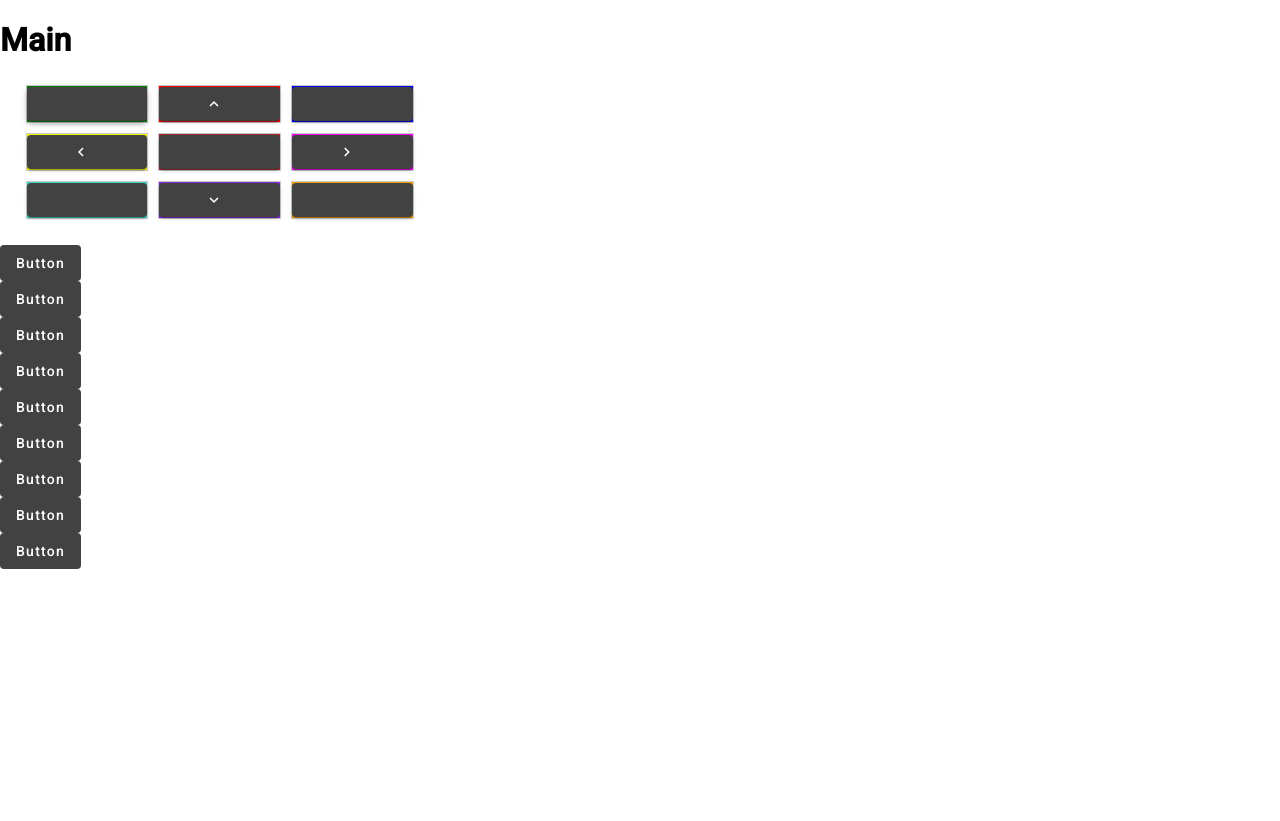
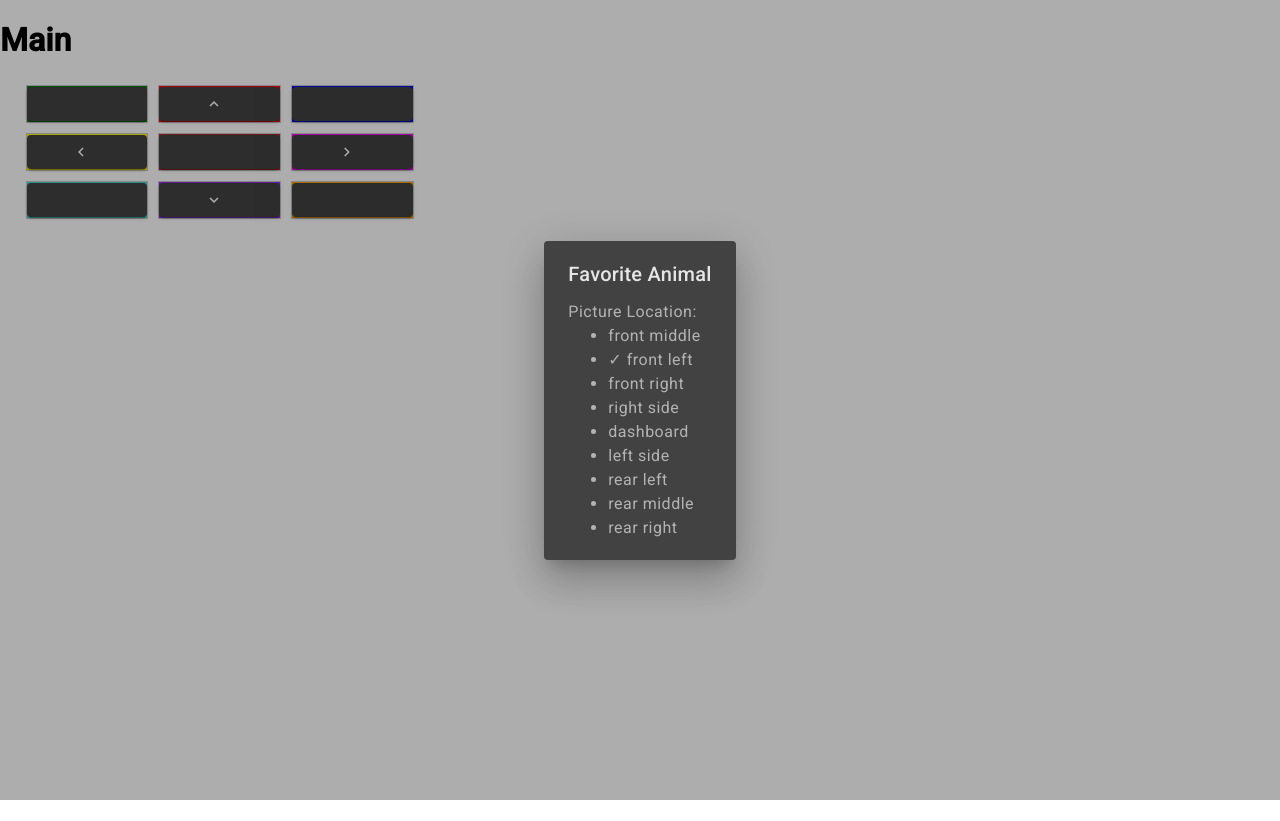
Before and after one commit to Real-VeerSandhu/Grid-Picture-Uploader, an Angular app: page / in a window 1280 px wide. Both pictures are taken after a click on the button 87 px from the left and 104 px from the top of the page. Built offline with nearby package versions, Linux system fonts and the light colour scheme.

Commit message:
add dialogue

```diff
--- a/src/app/app.component.html
+++ b/src/app/app.component.html
@@ -1,9 +1,9 @@
 <h1>Main</h1>
 
 
-<div class="grid" (click)="onButtonClick($event)">
+<div class="grid" >
   <div class="cell" style="background-color: green">
-  <button mat-raised-button class="cell-button" (click)="logName('front left')">
+  <button mat-raised-button matTooltip="front left" class="cell-button" (click)="logName('front left')">
     <mat-icon></mat-icon>
   </button>
 
@@ -57,11 +57,3 @@
 
 </div>
 </div>
-
-<div *ngFor="let i of [].constructor(9); let j = index">
-  <div>
-    <button mat-flat-button>
-      Button
-    </button>
-  </div>
-</div>
--- a/src/app/app.component.ts
+++ b/src/app/app.component.ts
@@ -1,31 +1,47 @@
-import { Component } from '@angular/core';
+import { Component, Inject } from '@angular/core';
+import {NgIf, NgFor} from '@angular/common';
+import {MatDialog, MAT_DIALOG_DATA, MatDialogModule} from '@angular/material/dialog';
+
+
+export interface DialogData {
+  location: 'front middle' | 'front left' | 'front right' |
+  'left side' | 'right side' | 'dashboard' | 'rear middle' |
+  'rear left' | 'rear right';
+}
+
 
 @Component({
   selector: 'app-root',
   templateUrl: './app.component.html',
-  styleUrls: ['./app.component.css']
+  styleUrls: ['./app.component.css'],
 })
 export class AppComponent {
-  title = 'picture-upload-grid';
+  title='product';
+  constructor(public dialog: MatDialog) {}
+
+  logName(location: string) {
+    this.dialog.open(CameraDialogue, {
+      data: {
+        location: location,
+      },
+    });
+    console.log(location, 'passed...');
+
+  }
 
 
-  logName(location: string) {
-    console.log("clicked on: ", location);
-  }
-
-  onButtonClick(event: Event) {
-    const target = event.target as HTMLElement;
-    if (target.tagName === 'button') {
-      const buttonText = target.textContent?.trim();
-      if (buttonText) {
-        this.handleButtonClick(buttonText);
-      }
-    }
-  }
-
-  handleButtonClick(buttonText: string) {
-    // Your logic to handle the button click goes here
-    console.log(`Button with text "${buttonText}" was clicked.`);
-  }
+  // logName(location: string) {
+  //   console.log("clicked on: ", location);
+  // }
 
 }
+
+@Component({
+  selector: 'camera-dialogue',
+  templateUrl: 'camera-dialogue.html',
+  standalone: true,
+  imports: [MatDialogModule, NgIf, NgFor],
+})
+export class CameraDialogue {
+  constructor(@Inject(MAT_DIALOG_DATA) public data: DialogData) {}
+}
--- a/src/app/app.module.ts
+++ b/src/app/app.module.ts
@@ -4,6 +4,8 @@ import {MatButtonModule} from '@angular/material/button';
 import {MatCardModule} from '@angular/material/card';
 import { MatIconModule } from '@angular/material/icon';
 import { AppComponent } from './app.component';
+import {MatDialog, MAT_DIALOG_DATA, MatDialogModule} from '@angular/material/dialog';
+import { MatTooltipModule } from '@angular/material/tooltip';
 
 @NgModule({
   declarations: [
@@ -13,7 +15,9 @@ import { AppComponent } from './app.component';
     BrowserModule,
     MatCardModule,
     MatButtonModule,
-    MatIconModule
+    MatIconModule,
+    MatDialogModule,
+    MatTooltipModule
   ],
   providers: [],
   bootstrap: [AppComponent]
--- /dev/null
+++ b/src/app/camera-dialogue.html
@@ -0,0 +1,10 @@
+<h1 mat-dialog-title>Favorite Animal</h1>
+<div mat-dialog-content>
+  Picture Location:
+  <ul>
+      <li *ngFor="let location of ['front middle', 'front left', 'front right', 'right side', 'dashboard',
+      'left side', 'rear left', 'rear middle', 'rear right']">
+        <span *ngIf="data.location === location">&#10003;</span> {{ location }}
+      </li>
+    </ul>
+</div>
```
